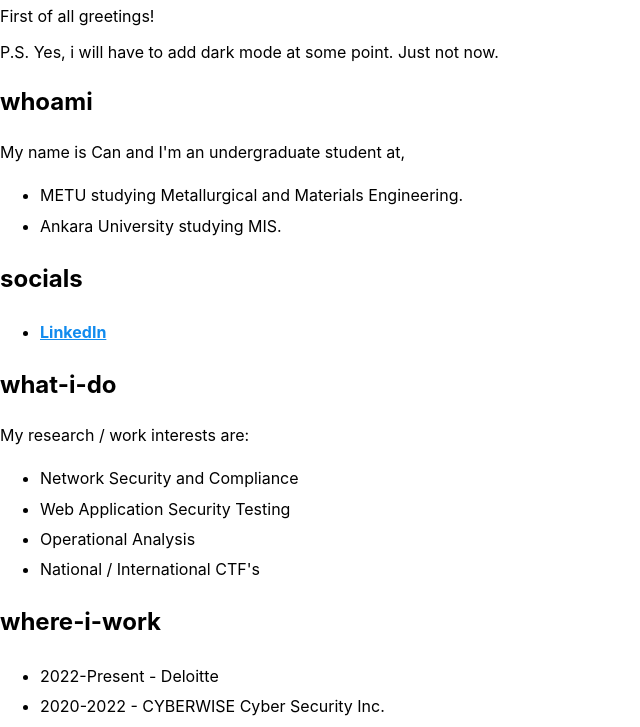
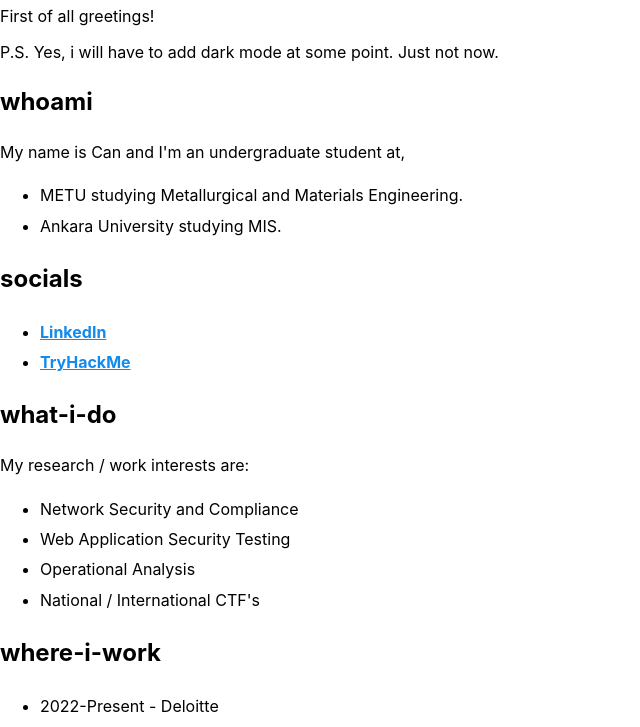
Before and after one commit to Armageddon0x00/Armageddon0x00.github.io, a plain HTML site: page index.html in a window 1280 px wide. Shown: the part 65-792 px from the top of the page, without its empty margins (0-640 px from the left). Drawn offline with nearby package versions, Linux system fonts and the light colour scheme.

Commit message:
Update index.html

```diff
--- a/index.html
+++ b/index.html
@@ -12,6 +12,7 @@
 <h2 id="socials">socials</h2>
 <ul>
 <li><a href="https://tr.linkedin.com/in/catakan-1337">LinkedIn</a></li>
+<li><a href="https://tryhackme.com/p/Catakan">TryHackMe</a></li>
 </ul>
 <h2 id="what-i-do">what-i-do</h2>
 <p>My research / work interests are:</p>
```
